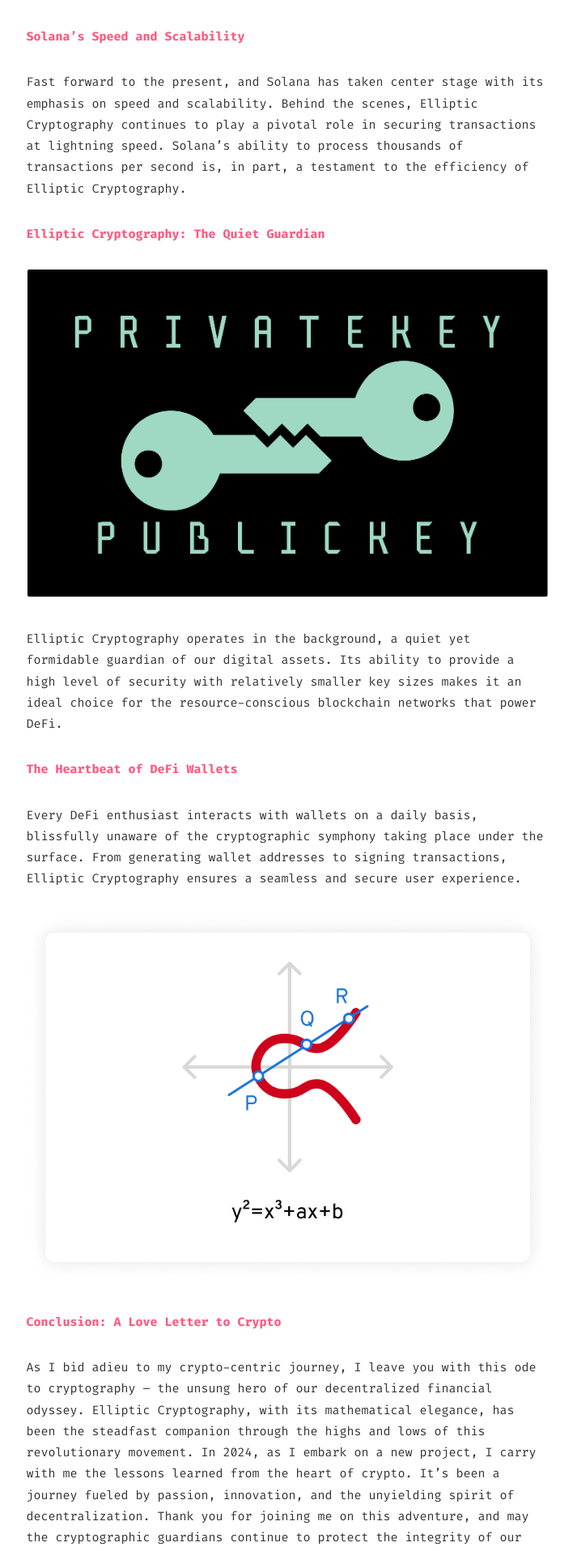
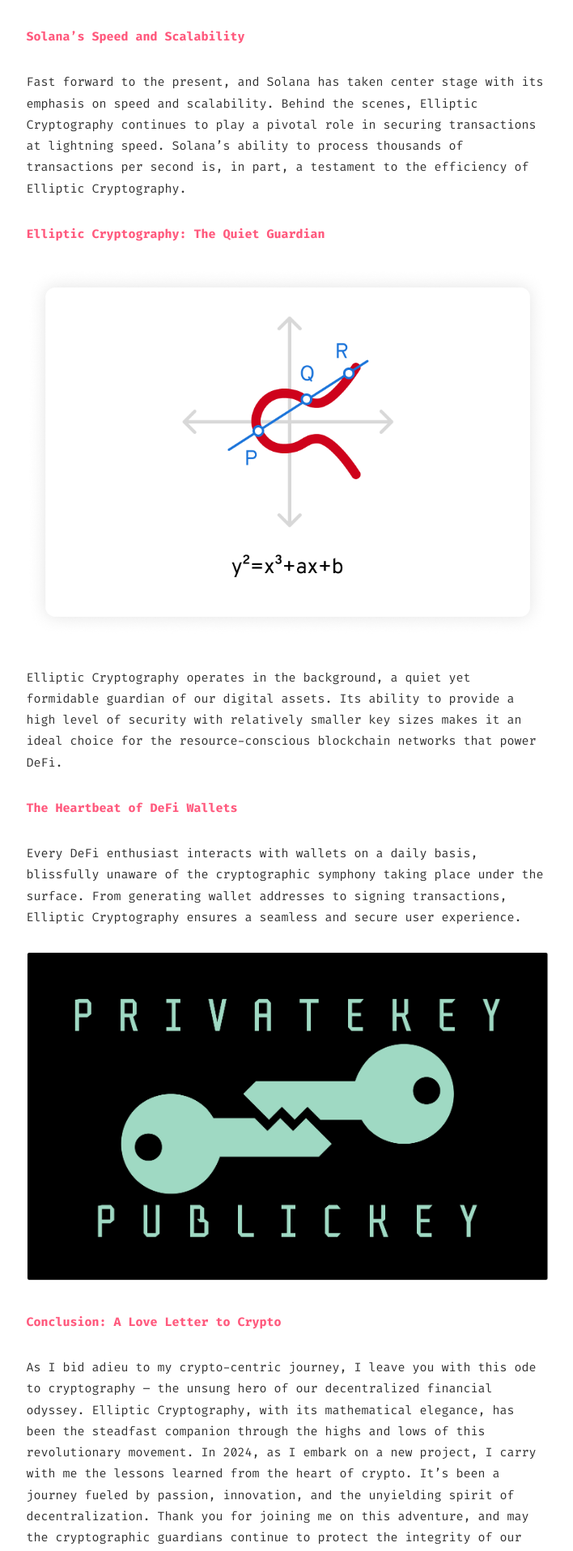
Before and after one commit to bernatferragut/WEB2, a Jekyll site: the page built from _posts/2023-11-11-Crypography-the-Defi-Heart.md, in a window 1280 px wide. Shown: the part 1519-3435 px from the top of the page at 81% size, without its empty margins (285-993 px from the left). Built offline with Jekyll 4.4.1, drawn with Linux system fonts in a browser that asks for light colours.

Commit message:
Update 2023-11-11-Crypography-the-Defi-Heart.md
images swap

```diff
--- a/_posts/2023-11-11-Crypography-the-Defi-Heart.md
+++ b/_posts/2023-11-11-Crypography-the-Defi-Heart.md
@@ -29,7 +29,7 @@
 
 <span style="color:#ff597d">__Elliptic Cryptography: The Quiet Guardian__</span>
 
-![Elliptic Cryptography](/assets/images/art/CH4/PKP.png)
+![Elliptic Cryptography](/assets/images/art/CH4/Curve.png)
 
 Elliptic Cryptography operates in the background, a quiet yet formidable guardian of our digital assets. Its ability to provide a high level of security with relatively smaller key sizes makes it an ideal choice for the resource-conscious blockchain networks that power DeFi.
 
@@ -37,7 +37,7 @@
 
 Every DeFi enthusiast interacts with wallets on a daily basis, blissfully unaware of the cryptographic symphony taking place under the surface. From generating wallet addresses to signing transactions, Elliptic Cryptography ensures a seamless and secure user experience.
 
-![Elliptic Cryptography](/assets/images/art/CH4/Curve.png)
+![Elliptic Cryptography](/assets/images/art/CH4/PKP.png)
 
 <span style="color:#ff597d">__Conclusion: A Love Letter to Crypto__</span>
 
```
